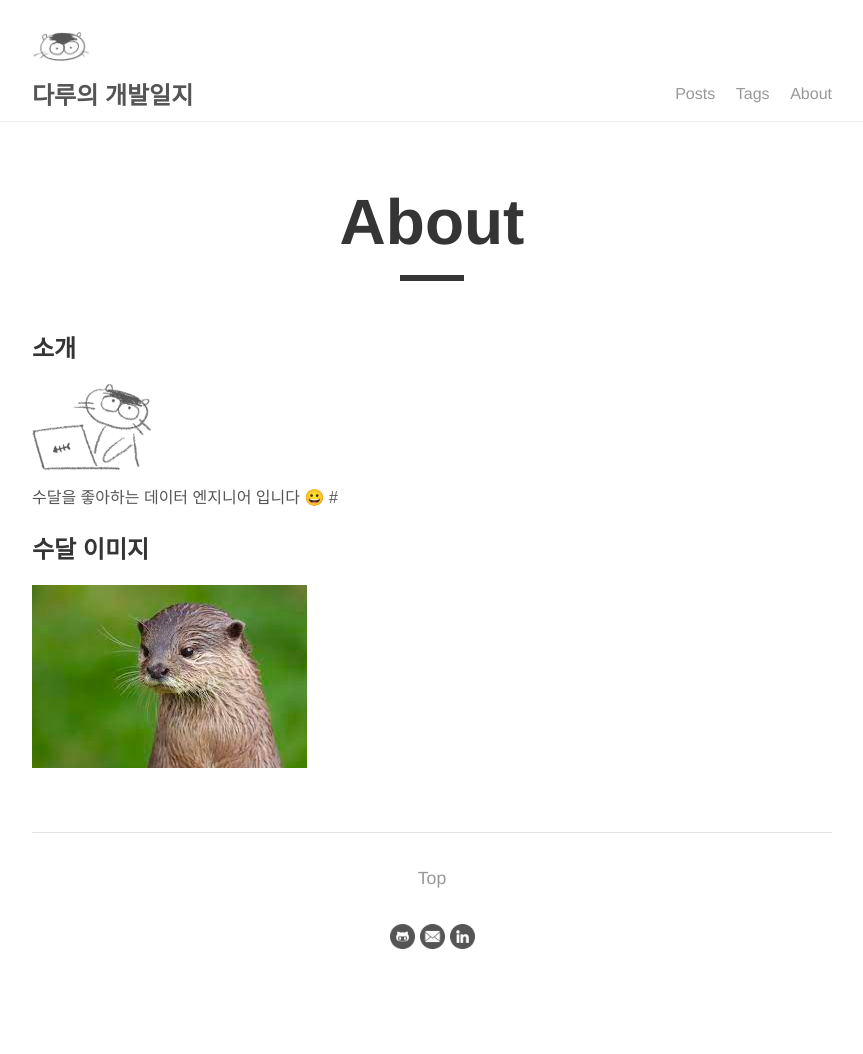
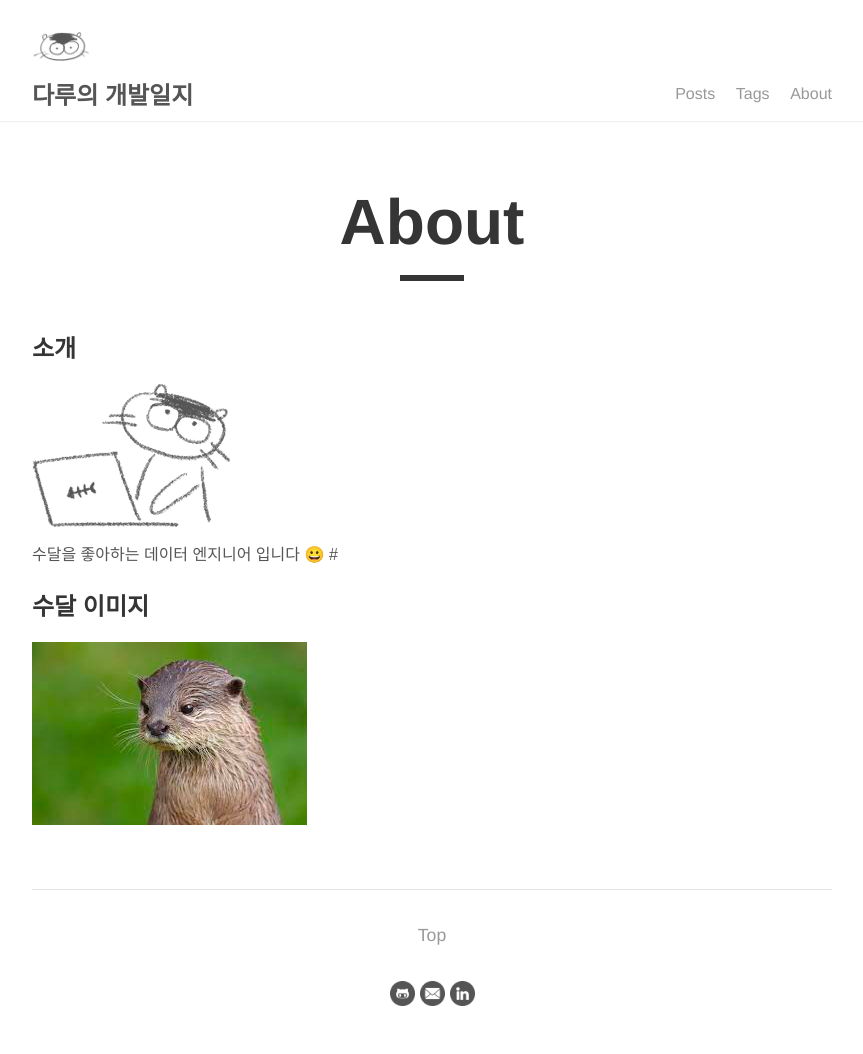
Before and after one commit to daru1027/daru1027.github.io, a Jekyll site: the page built from _pages/about.md, in a window 1280 px wide. Shown: the whole page, without its empty margins (208-1071 px from the left). Built offline with Jekyll 4.4.1, drawn with Linux system fonts in a browser that asks for light colours; before the commit the page ends 997 px from its top, so only the background shows below that.

Commit message:
ADD: 포스팅 준비

```diff
--- a/_pages/about.md
+++ b/_pages/about.md
@@ -5,7 +5,7 @@
 ---
 
 ## 소개
-<img src = "/post_images/수달-컴퓨터.png" width="120" height=auto>
+<img src = "/post_images/수달-컴퓨터.png" width="200" height=auto>
 
 [comment]: <> (![sudal 1]&#40;../post_images/sudal-256.png&#41;  )
 수달을 좋아하는 데이터 엔지니어 입니다 😀
```
